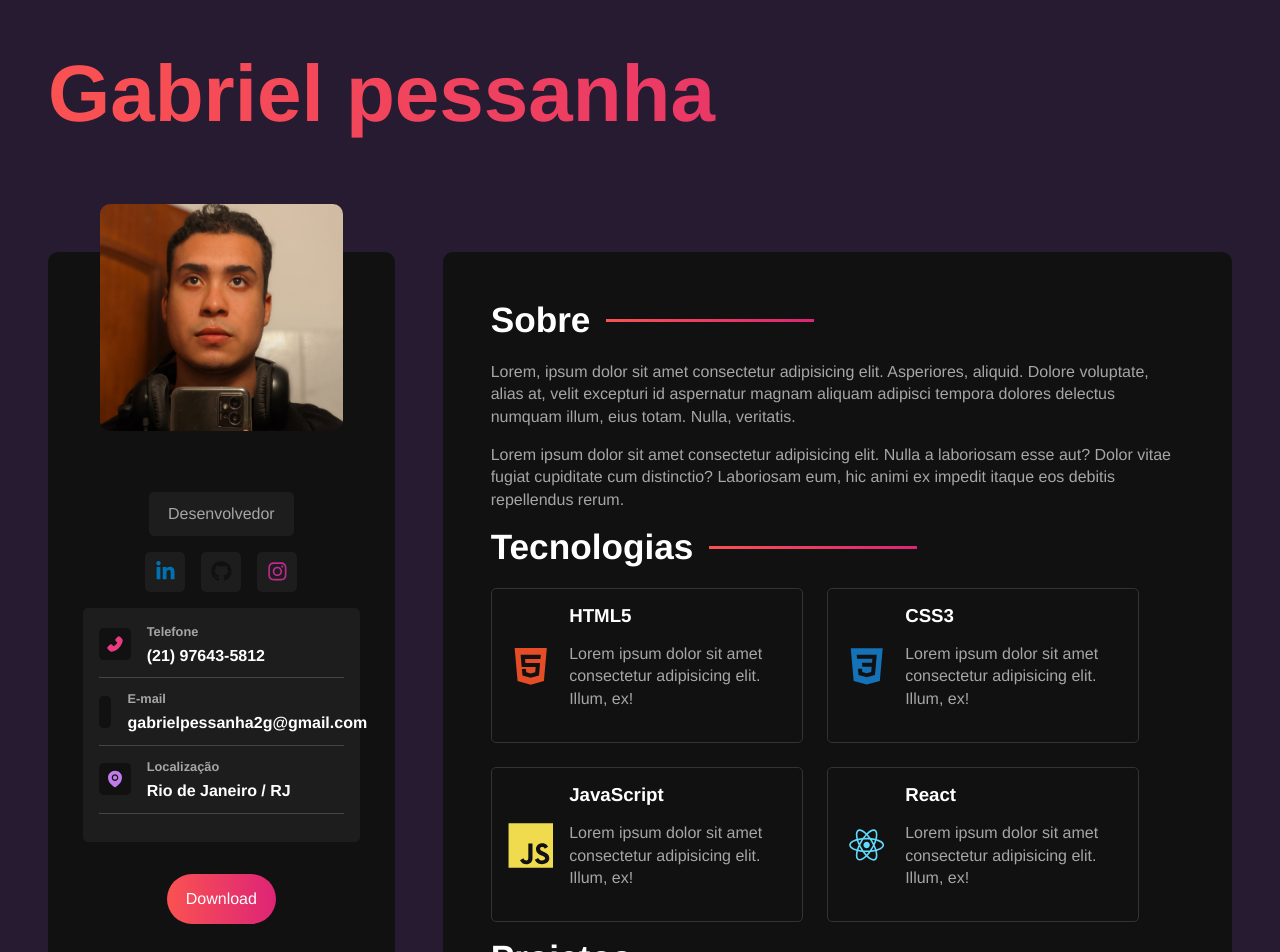
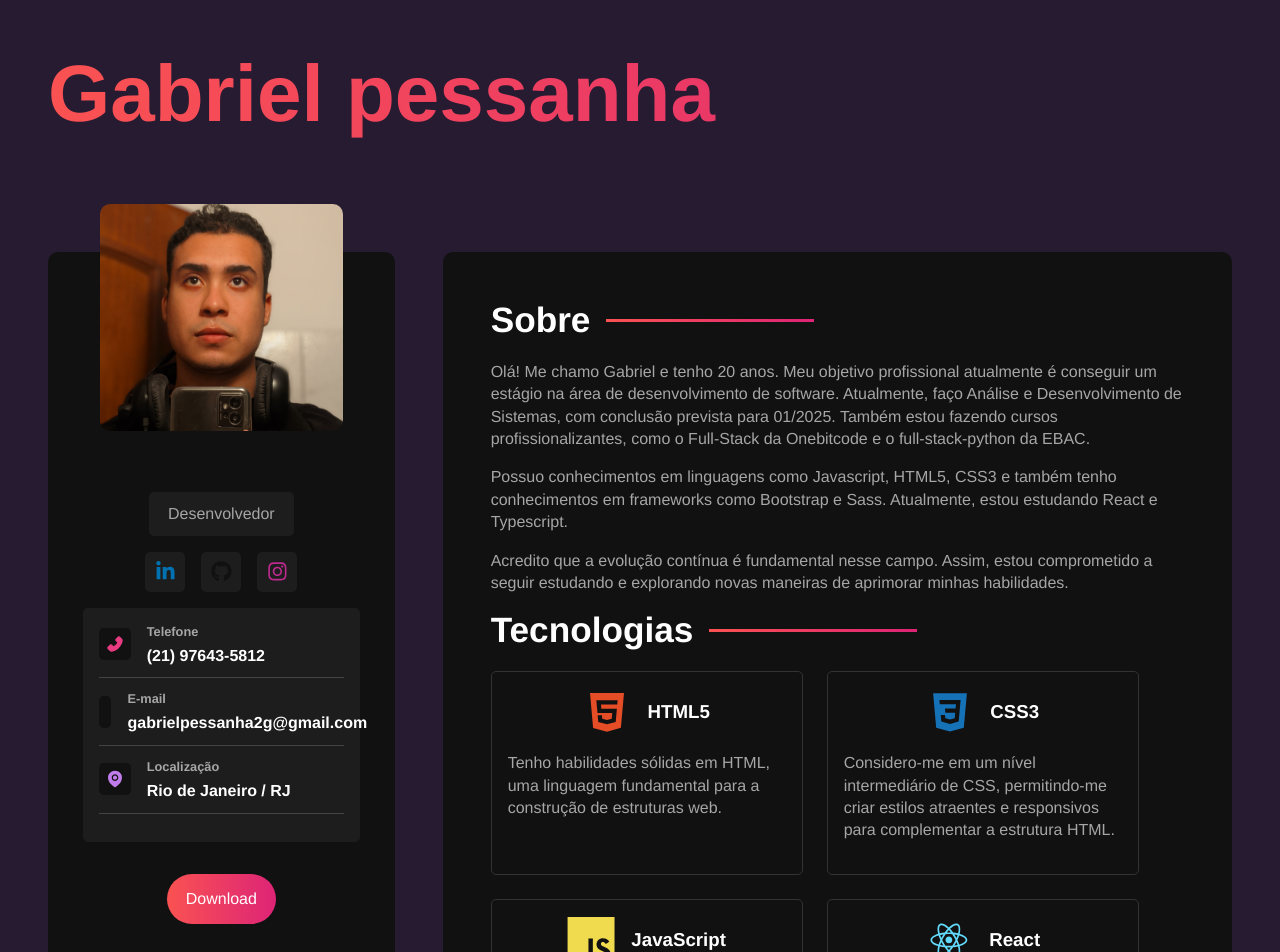
Before and after one commit to gabrielspessanha/portifolio, a React (Vite) app: page / in a window 1280 px wide. Shown: the top 952 px of the page. Built offline with nearby package versions, Linux system fonts and the light colour scheme.

Commit message:
atualizando informações pessoais

```diff
--- a/src/components/AboutContainer.jsx
+++ b/src/components/AboutContainer.jsx
@@ -5,9 +5,11 @@ export function AboutContainer(){
     return (
         <section className="about-container">
             <h2>Sobre</h2>
-            <p>Lorem, ipsum dolor sit amet consectetur adipisicing elit. Asperiores, aliquid. Dolore voluptate, alias at, velit excepturi id aspernatur magnam aliquam adipisci tempora dolores delectus numquam illum, eius totam. Nulla, veritatis.</p>
+            <p>Olá! Me chamo Gabriel e tenho 20 anos. Meu objetivo profissional atualmente é conseguir um estágio na área de desenvolvimento de software. Atualmente, faço Análise e Desenvolvimento de Sistemas, com conclusão prevista para 01/2025. Também estou fazendo cursos profissionalizantes, como o Full-Stack da Onebitcode e o full-stack-python da EBAC.</p>
 
-            <p>Lorem ipsum dolor sit amet consectetur adipisicing elit. Nulla a laboriosam esse aut? Dolor vitae fugiat cupiditate cum distinctio? Laboriosam eum, hic animi ex impedit itaque eos debitis repellendus rerum.</p>
+            <p>Possuo conhecimentos em linguagens como Javascript, HTML5, CSS3 e também tenho conhecimentos em frameworks como Bootstrap e Sass. Atualmente, estou estudando React e Typescript.</p>
+
+            <p>Acredito que a evolução contínua é fundamental nesse campo. Assim, estou comprometido a seguir estudando e explorando novas maneiras de aprimorar minhas habilidades.</p>
         </section>
     )
 }
--- a/src/components/TechnologiesContainer.jsx
+++ b/src/components/TechnologiesContainer.jsx
@@ -9,10 +9,10 @@ import '../styles/components/technologiescontainer.scss'
 
 
 const technologies = [
-    { id: "html", name: "HTML5", icon: <DiHtml5 /> },
-    { id: "css", name: "CSS3", icon: <DiCss3 /> },
-    { id: "js", name: "JavaScript", icon: <DiJsBadge /> },
-    { id: "react", name: "React", icon: <DiReact /> },
+    { id: "html", name: "HTML5", icon: <DiHtml5 />, description: "Tenho habilidades sólidas em HTML, uma linguagem fundamental para a construção de estruturas web." },
+    { id: "css", name: "CSS3", icon: <DiCss3 />, description: "Considero-me em um nível intermediário de CSS, permitindo-me criar estilos atraentes e responsivos para complementar a estrutura HTML."},
+    { id: "js", name: "JavaScript", icon: <DiJsBadge />, description:"Minhas habilidades em JavaScript estão firmemente no nível intermediário. Com uma profunda compreensão dos conceitos fundamentais e a capacidade de implementar programação orientada a objetos, sou capaz de criar soluções interativas e dinâmicas que enriquecem a experiência do usuário. Minha busca constante por aprimoramento me motiva a explorar padrões de design avançados e a integrar bibliotecas para construir aplicativos web eficazes." },
+    { id: "react", name: "React", icon: <DiReact />, description: "Estou imerso na jornada de aprendizado do React, onde já coloquei em prática meus conhecimentos através de projetos tangíveis. Minhas criações demonstram minha capacidade de construir interfaces reativas e componentes reutilizáveis, e estou ansioso para continuar explorando as possibilidades que o React oferece"},
   ];
 
 export function TechnologiesContainer(){
@@ -22,10 +22,10 @@ export function TechnologiesContainer(){
             <div className="technologies-grid">
                 {technologies.map((tech) => (
                     <div className="technology-card" id={tech.id} key={tech.id}>
-                        {tech.icon}
+                        <h3> {tech.icon} {tech.name} </h3>
                         <div className="technology-info">
-                            <h3>{tech.name}</h3>
-                            <p>Lorem ipsum dolor sit amet consectetur adipisicing elit. Illum, ex!</p>
+
+                            <p>{tech.description}</p>
                         </div>
                     </div>
                 ))}
--- a/src/styles/components/technologiescontainer.scss
+++ b/src/styles/components/technologiescontainer.scss
@@ -14,7 +14,7 @@
 
 
         .technology-card{
-            @include mixins.center;
+            flex-direction: column;
             gap: 1rem;
             padding: 1rem;
             border: 1px solid #333;
@@ -23,12 +23,15 @@
 
 
             h3{
+                @include mixins.center;
+                gap: 1rem;
                 color: variables.$text-color;
                 margin-bottom: 1rem;
             }
 
             svg{
-                font-size: 6rem;
+                font-size: 3rem;
+
             }
         }
 
```
